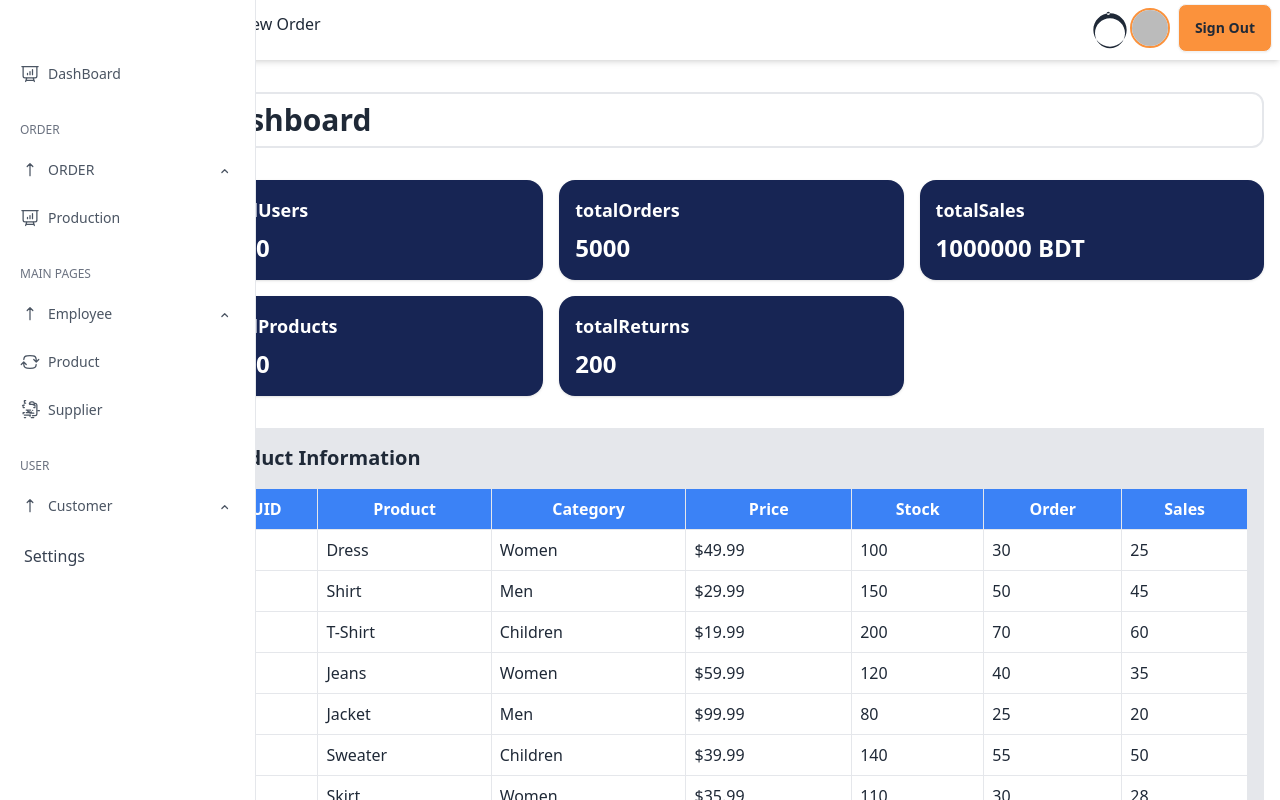
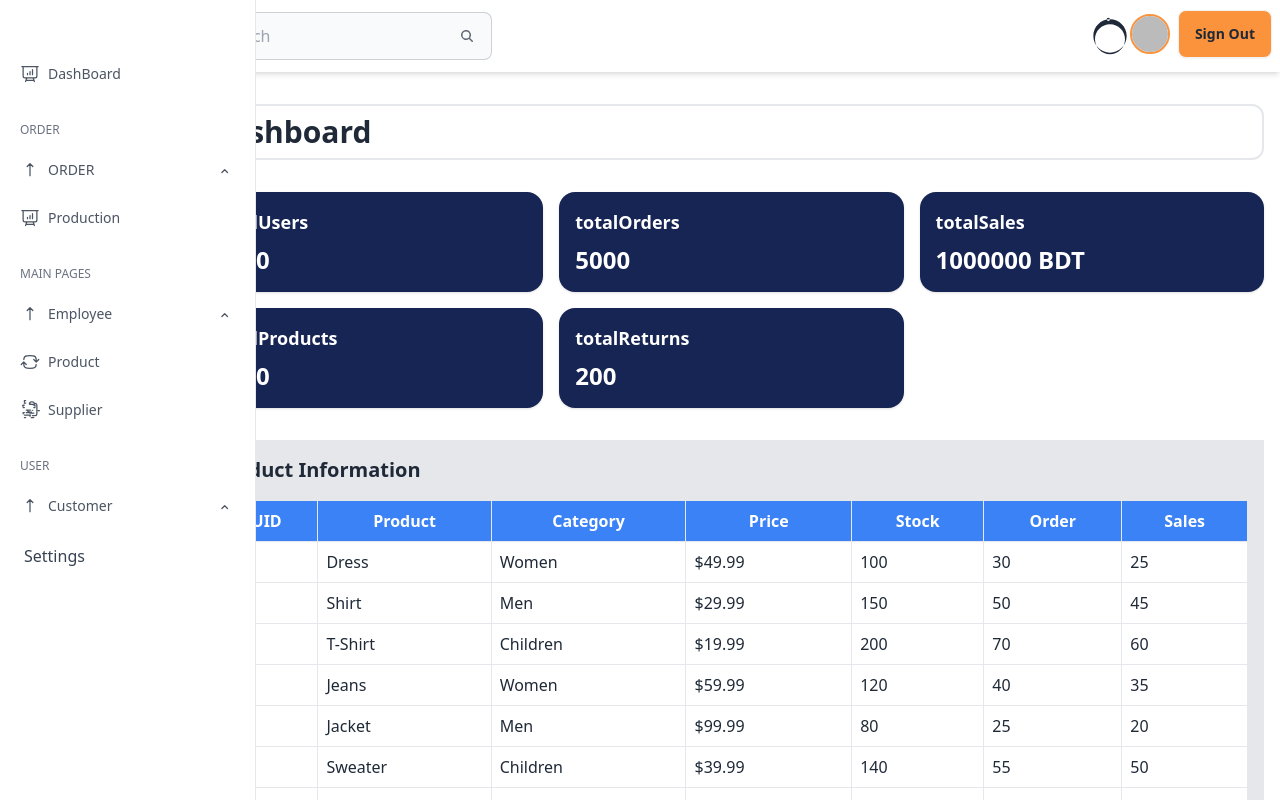
Before and after one commit to azazahmad08/TailorPulse, a React (Vite) app: page / in a window 1280 px wide. Shown: the top 800 px of the page. Built offline with nearby package versions, Linux system fonts and the light colour scheme; no server answers; sample sign-in values are in the browser's storage.

Commit message:
value added somewhere

```diff
--- a/package.json
+++ b/package.json
@@ -24,6 +24,7 @@
     "react-dom": "^18.2.0",
     "react-icons": "^5.2.1",
     "react-router-dom": "^6.23.1",
+    "recharts": "^2.12.7",
     "sort-by": "^0.0.2",
     "sweetalert2": "^11.11.0"
   },
--- a/src/Components/Navbar/Navbar.jsx
+++ b/src/Components/Navbar/Navbar.jsx
@@ -12,16 +12,24 @@ const Navbar = ({ toggleTheme, theme }) => {
 
   return (
     <div className="bg-white shadow-md flex flex-row w-full">
-      <div className="flex flex-row items-start justify-start  gap-4 mb-3 mt-3 w-1/2">
-        <div className="thisonechat">
-          <img
-            src="menu.png"
-            alt="Menu Icon"
-            className="w-5 h-5 ml-5 justify-start"
+      <div className="flex flex-row items-start justify-start ml-5  gap-4 mb-3 mt-3 w-1/2">
+
+        <div>
+          <label className="input input-bordered flex items-center bg-gray-50 gap-2">
+            <input type="text" className="grow" placeholder="Search" />
+            <svg
+              xmlns="http://www.w3.org/2000/svg"
+              viewBox="0 0 16 16"
+              fill="currentColor"
+              className="w-4 h-4 opacity-70"
+            >
+              <path
+                fillRule="evenodd"
+                d="M9.965 11.026a5 5 0 1 1 1.06-1.06l2.755 2.754a.75.75 0 1 1-1.06 1.06l-2.755-2.754ZM10.5 7a3.5 3.5 0 1 1-7 0 3.5 3.5 0 0 1 7 0Z"
+                clipRule="evenodd"
               />
-        </div>
-        <div>
-          <h2 className="items-center m-auto">New Order</h2>
+            </svg>
+          </label>
         </div>
       </div>
 
@@ -79,7 +87,6 @@ const Navbar = ({ toggleTheme, theme }) => {
           </Link>
         )}
       </div>
-
     </div>
   );
 };
--- a/src/main.jsx
+++ b/src/main.jsx
@@ -18,6 +18,7 @@ import OrderReport from './Order/OrderReport';
 import Production from './Production/Production';
 import EmployeeInfo from './Employee/EmployeeInfo';
 import AddEmployee from './Employee/AddEmployee';
+import ProductTable from './Product/ProductTable';
 
 const router = createBrowserRouter([
   {
@@ -69,6 +70,14 @@ const router = createBrowserRouter([
         element: (
           <PrivateRoute>
             <Production></Production>
+          </PrivateRoute>
+        ),
+      },
+      {
+        path: 'product',
+        element: (
+          <PrivateRoute>
+            <ProductTable></ProductTable>
           </PrivateRoute>
         ),
       },
```
Also changed, not shown: public/light.png (added), 1 other file (tests, documents, lock files or other folders). Lines whose indentation alone changed are shown as unchanged.
